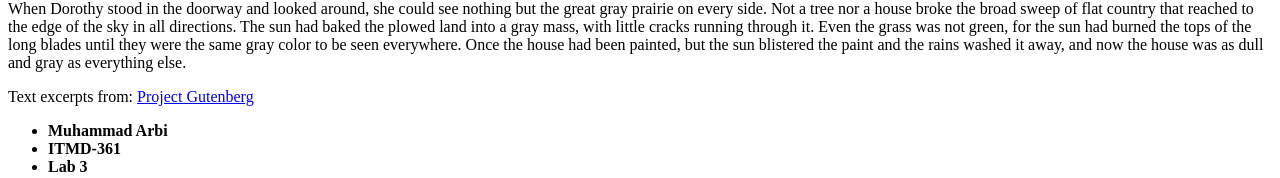
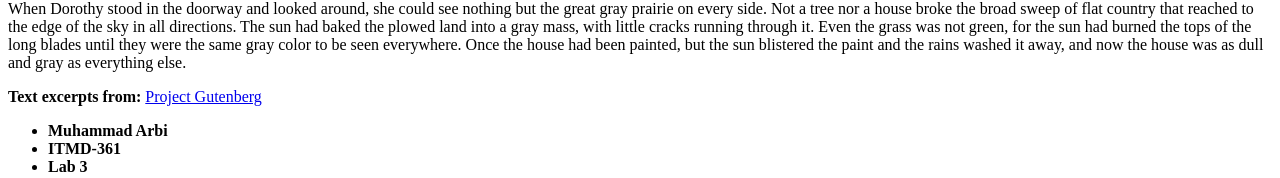
Before and after one commit to MuhammadArbiIIT/Lab-3, a plain HTML site: page index.html in a window 1280 px wide. Shown: the part 776-954 px from the top of the page. Drawn offline with Linux system fonts and the light colour scheme.

Commit message:
update 3

```diff
--- a/index.html
+++ b/index.html
@@ -13,7 +13,6 @@
 			<th><strong>Book Title</strong></th>
 			<th><strong>Book Author</strong></th>
 		</tr>
-
 		<tr id="row1">
 			<td><em>Alice's Adventures in Wonderland</em></td>
 			<td>Lewis Carroll</td>
@@ -21,7 +20,6 @@
 		<tr id="row2">
 			<td><em>Peter Pan</em></td>
 			<td>J. M. Barrie</td>
-
 		</tr>
 		<tr id="row3">
 			<td><em>The Wonderful Wizard of Oz</em></td>
@@ -48,7 +46,7 @@
 <p>Dorothy lived in the midst of the great Kansas prairies, with Uncle Henry, who was a farmer, and Aunt Em, who was the farmer's wife.  Their house was small, for the lumber to build it had to be carried by wagon many miles.  There were four walls, a floor and a roof, which made one room; and this room contained a rusty looking cookstove, a cupboard for the dishes, a table, three or four chairs, and the beds.  Uncle Henry and Aunt Em had a big bed in one corner, and Dorothy a little bed in another corner.  There was no garret at all, and no cellar--except a small hole dug in the ground, called a cyclone cellar, where the family could go in case one of those great whirlwinds arose, mighty enough to crush any building in its path.  It was reached by a trap door in the middle of the floor, from which a ladder led down into the small, dark hole.</p>
 <p>When Dorothy stood in the doorway and looked around, she could see nothing but the great gray prairie on every side.  Not a tree nor a house broke the broad sweep of flat country that reached to the edge of the sky in all directions.  The sun had baked the plowed land into a gray mass, with little cracks running through it.  Even the grass was not green, for the sun had burned the tops of the long blades until they were the same gray color to be seen everywhere.  Once the house had been painted, but the sun blistered the paint and the rains washed it away, and now the house was as dull and gray as everything else.</p>
 
-<p>Text excerpts from: <a href ="http://www.gutenberg.org">Project Gutenberg </a></p>
+<p><strong>Text excerpts from:</strong> <a href ="http://www.gutenberg.org">Project Gutenberg </a></p>
 <ul>
 	<li><strong>Muhammad Arbi</strong></li>
 	<li><strong>ITMD-361</strong></li>
```
